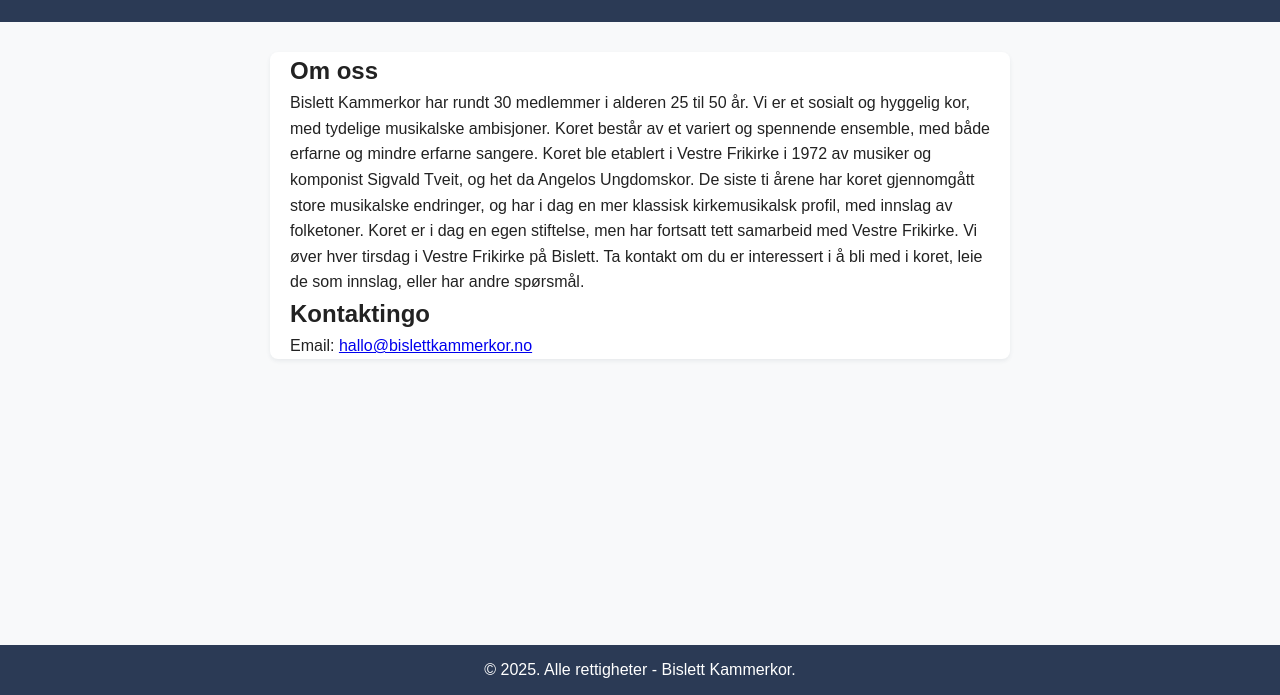
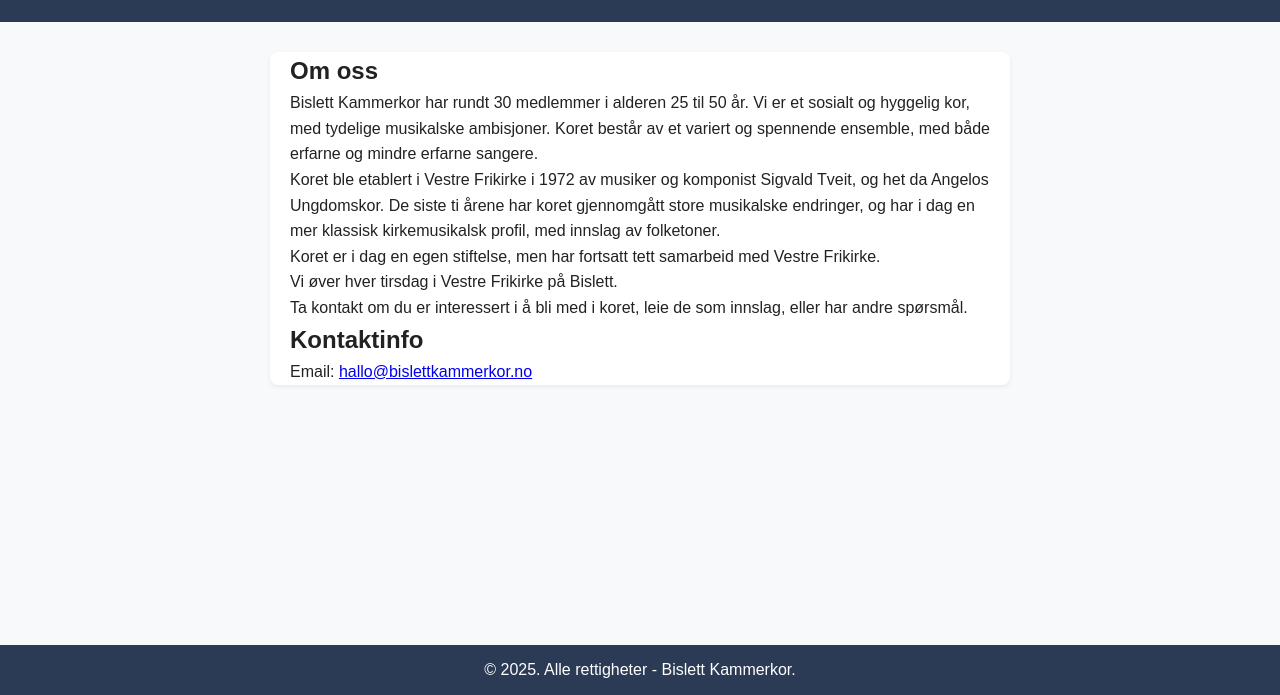
Before and after one commit to bislettkk/bislettkk.github.io, a plain HTML site: page index.html in a window 1280 px wide. Shown: the part 105-800 px from the top of the page. Drawn offline with Linux system fonts and the light colour scheme.

Commit message:
Update index.html
Fiks skrivefeil + legge inn paragrafer

```diff
--- a/index.html
+++ b/index.html
@@ -21,19 +21,20 @@
 Bislett Kammerkor har rundt 30 medlemmer i alderen 25 til 50 år.
                 Vi er et sosialt og hyggelig kor, med tydelige musikalske ambisjoner.
                 Koret består av et variert og spennende ensemble, med både erfarne og mindre erfarne sangere.
-
+<p>
 Koret ble etablert i Vestre Frikirke i 1972 av musiker og komponist Sigvald Tveit, og het da Angelos Ungdomskor.
                 De siste ti årene har koret gjennomgått store musikalske endringer, og har i dag en mer klassisk kirkemusikalsk profil, med innslag av folketoner.
-
+<p>
 Koret er i dag en egen stiftelse, men har fortsatt tett samarbeid med Vestre Frikirke.
-
+<p>
 Vi øver hver tirsdag i Vestre Frikirke på Bislett.
+<p>
 
 Ta kontakt om du er interessert i å bli med i koret, leie de som innslag, eller har andre spørsmål.
             </p>
 
         <section id="contact">
-            <h2>Kontaktingo</h2>
+            <h2>Kontaktinfo</h2>
             <p>Email: <a href="mailto:hallo@bislettkammerkor.no">hallo@bislettkammerkor.no</a></p>
         </section>
     </main>
```
